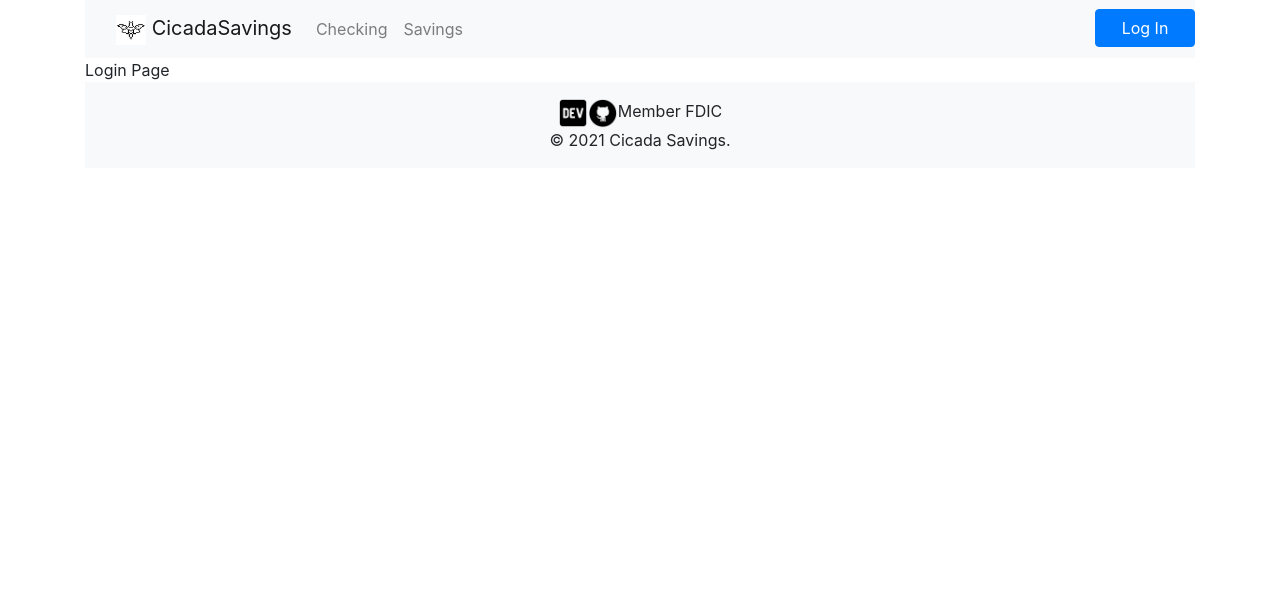
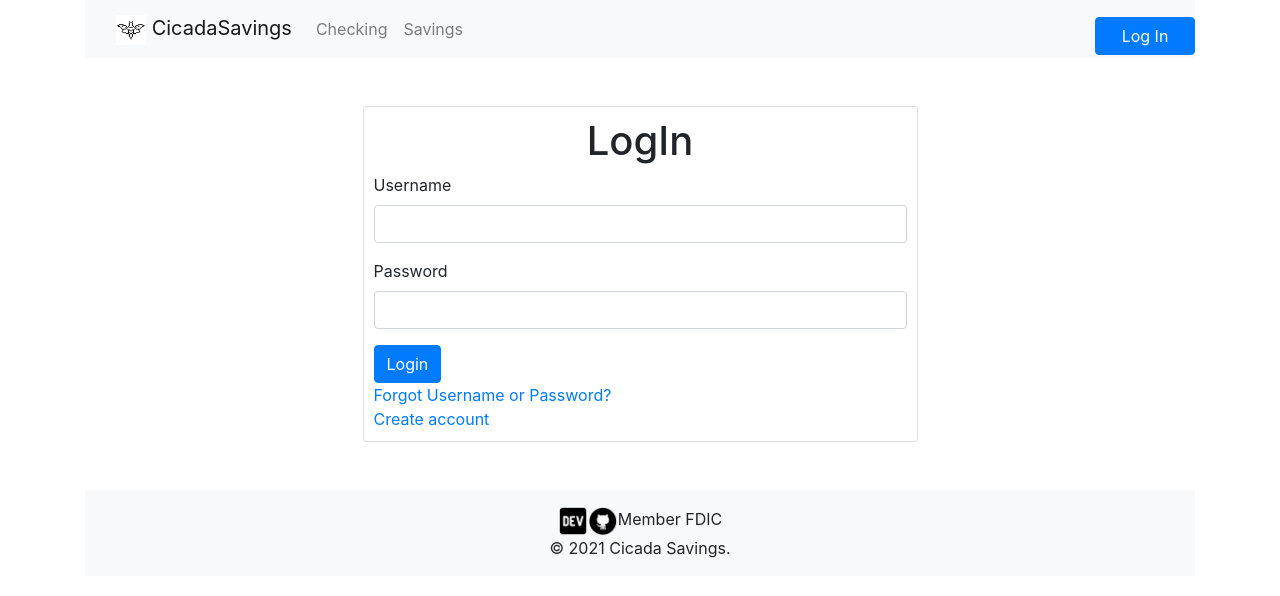
Before and after one commit to Cicada0315/Cicada-Savings, a React (Create React App) app: page /login in a window 1280 px wide. Shown: the top 596 px of the page. Built offline with nearby package versions, Linux system fonts and the light colour scheme.

Commit message:
added login page

```diff
--- /dev/null
+++ b/src/CSS/Login.css
@@ -0,0 +1,8 @@
+.center {
+    margin: auto;
+    margin-top: 3rem;
+    margin-bottom: 3rem;
+    width: 50%;
+    border: 1px gray;
+    padding: 10px;
+}
--- a/src/components/Login.js
+++ b/src/components/Login.js
@@ -1,7 +1,49 @@
 import React from 'react';
+import { Form, Button, Card } from 'react-bootstrap';
+import { Link } from 'react-router-dom';
+import '../CSS/Login.css';
 
-const Login= () =>{
-    return <div>Login Page</div>
+class Login extends React.Component {
+  state = {
+    username: '',
+    password: ''
+  };
+
+  handleSubmitLogin = (e) => {
+    e.preventDefault();
+  };
+
+  handleonChange = (e) => {
+    this.setState({
+      [e.target.name]: e.target.value
+    });
+  };
+
+  render() {
+    return (
+        <Card className="center">
+            <h1 className="text-center">LogIn</h1>
+            <div className="login-form">
+                <Form onSubmit={this.handleSubmitLogin}>
+                    <Form.Group controlId="username">
+                    <Form.Label>Username</Form.Label>
+                    <Form.Control type="text" name="username" value={this.state.username} onChange={this.handleonChange} />
+                    </Form.Group>
+
+                    <Form.Group controlId="password">
+                    <Form.Label>Password</Form.Label>
+                    <Form.Control type="password" name="password" value={this.state.password} onChange={this.handleonChange} />
+                    </Form.Group>
+
+                    <Button variant="primary" type="submit">Login</Button><br/>
+
+                    <Link to="/register">Forgot Username or Password?</Link><br/>
+                    <Link to="/register">Create account</Link>
+                </Form>
+            </div>
+        </Card>
+    );
+  }
 }
 
 export default Login;
--- a/src/components/NavBar.js
+++ b/src/components/NavBar.js
@@ -1,17 +1,9 @@
 import React from 'react'
-import Navbar from 'react-bootstrap/Navbar';
-import Container from 'react-bootstrap/Container';
-import Button from 'react-bootstrap/Button';
-import Nav from 'react-bootstrap/Nav';
 import Cicada from '../images/Cicada.jpg';
+import { Navbar, Container, Nav, Button } from 'react-bootstrap';
 import '../CSS/NavBar.css';
 
-//client Side Routing
-import {
-    Link
-} from "react-router-dom";
-
-function NavBar(){
+const NavBar=()=>{
     return(
         <Navbar bg="light" expand="lg">
         <Container>
@@ -21,10 +13,7 @@ function NavBar(){
             <Nav className="me-auto">
                 <Nav.Link href="/checkings">Checking</Nav.Link>
                 <Nav.Link href="/savings">Savings</Nav.Link>
-
-                <Link to="/login">
-                <Button className="buttons" variant="primary">Log In</Button>
-                </Link>
+                <Nav.Link href="/login"><Button className="buttons" variant="primary">Log In</Button></Nav.Link>
             </Nav>
             </Navbar.Collapse>
         </Container>
--- a/src/index.css
+++ /dev/null
@@ -1,13 +0,0 @@
-body {
-  margin: 0;
-  font-family: -apple-system, BlinkMacSystemFont, 'Segoe UI', 'Roboto', 'Oxygen',
-    'Ubuntu', 'Cantarell', 'Fira Sans', 'Droid Sans', 'Helvetica Neue',
-    sans-serif;
-  -webkit-font-smoothing: antialiased;
-  -moz-osx-font-smoothing: grayscale;
-}
-
-code {
-  font-family: source-code-pro, Menlo, Monaco, Consolas, 'Courier New',
-    monospace;
-}
--- a/src/index.js
+++ b/src/index.js
@@ -2,7 +2,6 @@ import React from 'react';
 import ReactDOM from 'react-dom';
 import App from './App';
 import 'bootstrap/dist/css/bootstrap.min.css';
-import './index.css';
 
 ReactDOM.render(
   <React.StrictMode>
```
Also changed, not shown: src/App.js (indentation only).
